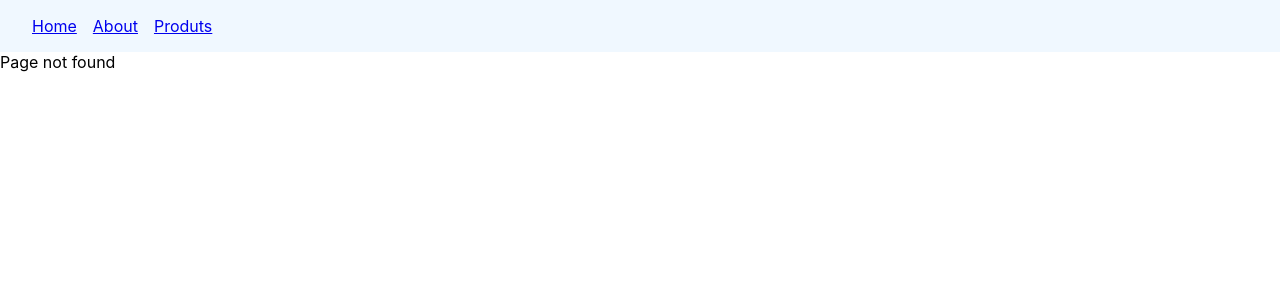
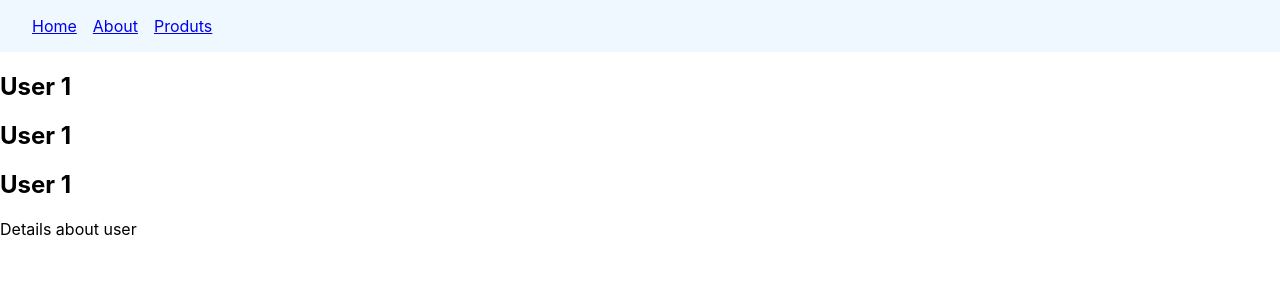
Before and after one commit to Xpiper/react-router, a React (Create React App) app: page /users/1 in a window 1280 px wide. Before the commit this address had no page. Shown: the top 300 px of the page. Built offline with nearby package versions, Linux system fonts and the light colour scheme.

Commit message:
Dynamic Routes

```diff
--- a/src/App.js
+++ b/src/App.js
@@ -8,6 +8,8 @@ import { NoMatch } from './components/NoMatch';
 import { Products } from './components/Products';
 import { FeaturedProducts } from './components/FeaturedProducts';
 import { NewProducts } from './components/NewProducts';
+import { Users } from './components/Users';
+import { UserDetail } from './components/UserDetail';
 
 function App() {
   return (
@@ -22,6 +24,10 @@ function App() {
           <Route path='featured' element={<FeaturedProducts />} />
           <Route path='new' element={<NewProducts />} />
         </Route>
+        <Route path='/users' element={<Users></Users>} >
+          <Route path=':userId' element={<UserDetail></UserDetail>}></Route>
+        </Route>
+        <Route path='/users/:userId' element={<UserDetail></UserDetail>}></Route>
         <Route path='*' element={<NoMatch />} />
       </Routes >
     </>
--- /dev/null
+++ b/src/components/UserDetail.js
@@ -0,0 +1,9 @@
+import React from 'react'
+
+export const UserDetail = () => {
+    return (
+        <div>
+            Details about user
+        </div>
+    )
+}
--- /dev/null
+++ b/src/components/Users.js
@@ -0,0 +1,13 @@
+import React from 'react'
+import { Outlet } from 'react-router-dom'
+
+export const Users = () => {
+    return (
+        <div>
+            <h2>User 1</h2>
+            <h2>User 1</h2>
+            <h2>User 1</h2>
+            <Outlet></Outlet>
+        </div>
+    )
+}
```
